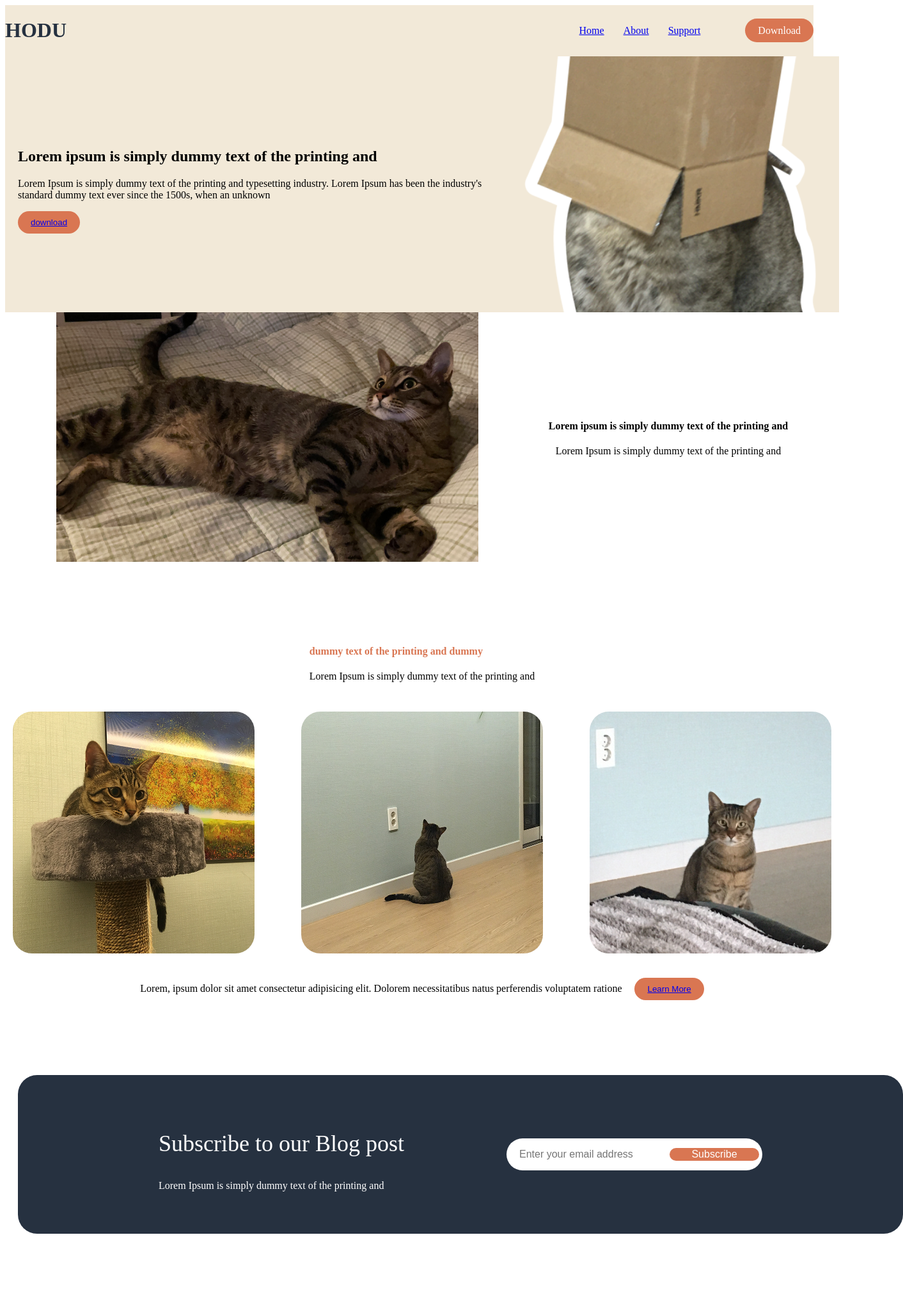
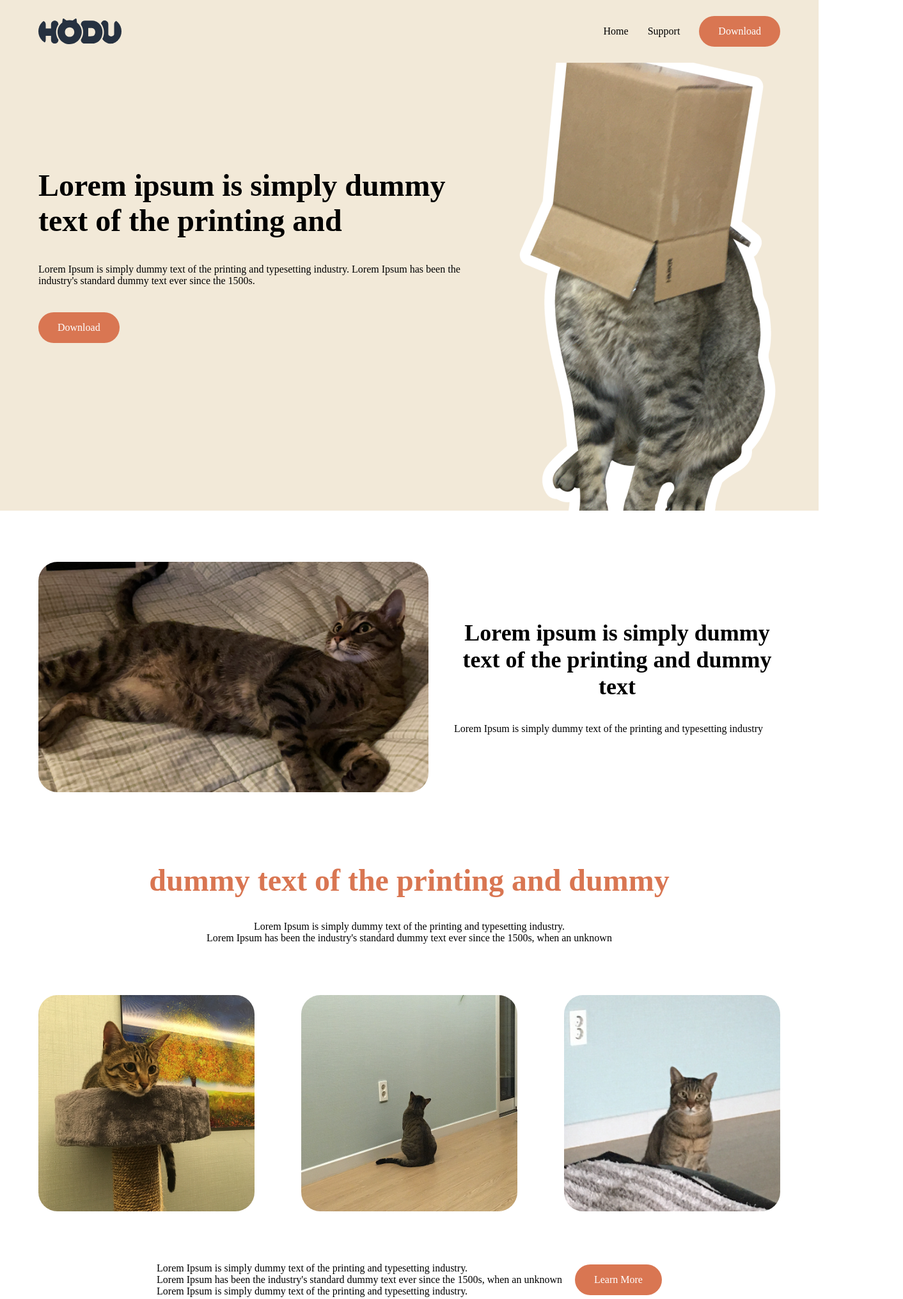
Before and after one commit to gsbymsui83-commits/hodu2, a plain HTML site: page index.html in a window 1280 px wide. Shown: the top 2030 px of the page at 64% size, 1412 px wide, since content can reach past the window. Before the commit the page ends 1936 px from the top, so only its background shows below. Drawn offline with Linux system fonts and the light colour scheme.

Commit message:
업데이트

```diff
--- a/css/reset.css
+++ b/css/reset.css
@@ -1,11 +1,9 @@
-# {
+* {
     margin: 0;
     padding: 0;
     box-sizing: border-box;
     text-decoration: none;
 }
 
-ul, ol {
-    list-style: none;
-
-}
+li {list-style: none;}
+a {text-decoration: none; color: inherit}
--- a/css/style.css
+++ b/css/style.css
@@ -1,200 +1,269 @@
 :root {
     --main-color: #F2E9D8;
-    --basic-color: #FFFFFF;
     --point-color: #D97652;
-    --text-color: #000000;
-    --subscript-color: #263140;
+    --white: #FFFFFF;
+    --black: #000000;
+    --navy: #263140;
+
+    --container: 1200px
 }
 
-body {
-    background-color: var(--basic-color);
-}
-
+/* 공통클래스 container, img, btn */
 .container {
-    max-width: 1280px;
-    width: 100%;
+    max-width: var(--container);
     margin: 0 auto;
     padding: 0 20px;
 }
+
+.btn {
+   padding: 15px 30px;
+   width:fit-content;
+   background-color: var(--point-color);
+   color: var(--white);
+   border-radius: 40px;
+}
+
+img {
+    max-width: 100%; display: block;
+    border-radius: 30px;
+    }
+
+/*============ header========== */
 header {
+    background-color: var(--main-color);
+    width: 100%;
+    position: fixed;
+    top:0;
+    left:0;
+    z-index: 1000;
+}
+
+
+.header-content {
+    display: flex;
+    justify-content: space-between;
+    align-items: center;
+    margin: 25px auto;
+}
+
+/* .logo {
+    aspect-ratio: 130/40;
+} */
+.navbar {
+    display: flex;
+    align-items: center;
+    gap: 30px;
+}
+
+.navbar li:last-child {
+    margin-left: 40px;
+}
+
+/* 헤더 아래에 있는 hero 섹션 */
+.hero  {
+    background-color: var(--main-color);
+    width: 100%;
+
+}
+.hero-content {
+    display: flex;
+    justify-content:space-between;
+    align-items: center;
+    /* gap:40px */
+}
+
+.hero .text-box {
+    /* margin:  */
+    display: flex;
+    flex-direction: column;
+    justify-content: center;
+    max-width: 734px;
+    flex: 1 1 734px;
+    gap: 40px;
+    max-width: 60%;
+}
+
+.hero .text-box h1 {
+    font-size: 48px;
+    font-weight: bold;
+}
+
+.hero .img-box {
+    flex: 1 1 415px;
+    max-width: 415px;
+}
+
+/*============ gallery section ========== */
+.gallery-content {
+    display: flex;
+    flex-direction: column;
+    justify-content: space-between;
+    align-items: center;
+    gap: 110px;
+    margin: 80px auto;
+}
+
+/* gallery-1 */
+.gallery-1 {
     display: flex;
     flex-direction: row;
     justify-content: space-between;
     align-items: center;
-    padding: 25px auto;
-    background-color: var(--main-color);
+    gap: 40px;
 }
 
-.logo a {
-    font-size: 2rem;
-    font-weight: bold;
-    color: var(--subscript-color);
-    text-decoration: none;
-}
-.navbar ul {
-    display: flex;
-    justify-content: center;
-    align-items: center;
-    list-style: none;
-    gap: 30px;
-}
-
-nav ul li:last-child {
-    margin-left: 40px;
-}
-
-.btn {
-    padding: 10px 20px;
-    background-color: var(--point-color);
-    color: var(--basic-color);
-    border: none;
-    border-radius: 40px;
-    text-decoration: none;
-}
-
-.hero-section  {
-    display: flex;
-    flex-direction: row;
-    justify-content: center;
-    align-items: center;
-    background-color: var(--main-color);
+.gallery-1 .img-box {
+    max-width: 660px;
+    flex: 1 1 660px;
 
 }
 
-.hero-section .text-box {
-    display: row;
-    flex-direction: column;
-    max-width: 734px;
-    margin-right: 50px;
+.gallery-1 .text-box {
+    max-width: 510px;
 }
 
-.hero-section .img-box {
-    width: 500px;
-    height: 400px;
-    background-image: url('../images/img_cat_png.png');
-    background-size: cover;
-    background-position: center;
-    background-repeat: no-repeat;
+.gallery-1 .text-box h2 {
+    font-size: 36px;
+    font-weight: bold;
+    text-align: center;
+    margin-bottom: 36px;
 }
 
-.main-section {
+.gallery-2 {
     display: flex;
     flex-direction: column;
     justify-content: center;
     align-items: center;
-    gap:110px
+    gap: 80px;
 }
 
-.main-section .main-intro {
-    display: flex;
-    flex-direction: row;
-    justify-content: center;
-    align-items: center;
-    gap: 110px;
-}
-
-
-.main-intro .img-box {
-    width: 660px;
-    height: 390px;
-    background-image: url('../images/img_4.png');
-    background-size: cover;
-    background-position: center;
-    background-repeat: no-repeat;
-}
-
-.main-intro .text-box {
-    max-width: 600px;
+.gallery-2 .text-box-1 {
     text-align: center;
 }
 
-.main-gallery {
-    display: flex;
-    flex-direction: column;
-    justify-content: center;
-    align-items: center;
-    gap: 30px;
+.gallery-2 .text-box-1 h3 {
+    color: var(--point-color);
+    font-size: 48px;
+    margin-bottom: 36px;
 }
 
-.main-gallery .text-box {
-    text-align: center;
-    /* max-width: 600px; */
-    gap:36px;
-}
-
-.main-gallery .text-box2 h4 {
-    color: var(--point-color);
-}
-
-.main-gallery .gallery-grid {
+.gallery-2 .gallery-grid {
     display: grid;
     grid-template-columns: repeat(3, 1fr);
     gap: 73px;
 }
 
-.main-gallery .img-box {
-    width: 378px;
-    height: 378px;
-    background-size: cover;
-    background-position: center;
-    background-repeat: no-repeat;
-    border-radius: 30px;
-}
-
-.img1 {
-    background-image: url('../images/img_1.png');
-}
-
-.img2 {
-    background-image: url('../images/img_2.png');
-}
-
-.img3 {
-    background-image: url('../images/img_3.png');
-}
-
-.text-box3 {
+.gallery-2 .text-box-2 {
     display: flex;
     flex-direction: row;
     justify-content: center;
     align-items: center;
     gap: 20px;
 }
+@media (max-width: 768px) {
+    .container {
+        font-size: 14px;
+    }
+    .navbar {display: none;}
 
-.main-subscribe {
+    /* hero-section */
+    .hero-content {
+        flex-direction: column;
+        gap: 32px;
+    }
+
+    .hero .text-box {
+        align-items: center;
+        text-align: center;
+        gap: 20px
+    }
+
+    .hero-content .text-box h1 {
+        font-size: 24px;
+        gap: 32px;
+    }
+
+    /* gallery section */
+    .gallery-content {
+    gap: 60px;
+    margin: 80px auto;
+    max-width: 326px;
+    }
+
+    /* gallery-1 */
+    .gallery-1 {
+        flex-direction: column;
+        gap: 32px
+    }
+
+    .gallery-1 .text-box h2 {
+        font-size:24px;
+        margin-bottom: 16px;
+        text-align: left;
+        }
+
+    .gallery-2 {
+    gap: 50px;
+    }
+
+    .gallery-2 .text-box-1 h3 {
+    font-size:24px;
+    margin-bottom: 16px;
+    }
+
+    .gallery-2 .gallery-grid {
+    grid-template-columns: repeat(1, 1fr);
+    gap: 20px;
+    }
+
+    .gallery-2 .text-box-2 {
+    flex-direction: column;
+    justify-content: center;
+    gap: 20px;
+    }
+}
+
+/* gallery-3 */
+.gallery-3 {
     display: flex;
-    flex-direction: row;
     justify-content: center;
     align-items: center;
+    width: 100%;
     padding : 50px 60px;
-    background-color: var(--subscript-color);
+    background-color: var(--navy);
     border-radius: 30px;
-    width: 100%;
-    gap: 60px
+    gap: 140px
+
+    margin-bottom: -100px;
+    /* 내 키의 절반 정도를 아래로 밀어버림 */
+    position: relative;
+    z-index: 10;
 
 }
 
-.main-subscribe .text-box4 {
-    color: var(--basic-color);
-    max-width: 500px;
-    margin-right: 100px;
+.gallery-3 .text-box {
+    color: var(--white);
+    max-width: 600px   ;
+    margin-right: 140px;
 }
 
-.main-subscribe .main-text {
+.gallery-3 .main-text {
     font-size: 36px;
+    margin-bottom: 14px;
 }
 
-.main-subscribe .input-box {
+/* input box */
+.gallery-3 .input-box {
     display: flex;
     justify-content: center;
     align-items: center;
-    background-color: var(--basic-color);
+    background-color: var(--white);
     border-radius:60px;
-    width: 400px;
+    /* width: 400px; */
     gap: 10px;
 }
 
-.main-subscribe .input-box input {
+.gallery-3 .input-box input {
     border: none;
     background: none;
     outline: none;
@@ -203,14 +272,36 @@ nav ul li:last-child {
     font-size: 16px;
 }
 
-.main-subscribe .input-box button {
+.gallery-3 .input-box .btn-subscribe {
     border: none;
-    background: none;
-    background-color: var(--point-color);
-    outline: none;
-    border-radius: 60px;
     margin: 5px;
-    color: var(--basic-color);
-        width: 200px;
-    font-size: 16px;
 }
+
+/* ====================footer====================== */
+.footer-content {
+    display: flex;
+    justify-content: space-between;
+    align-items: center;
+    margin: 25px auto;
+}
+
+.footer-content .logo {
+    aspect-ratio: 226/70;
+}
+.sns {
+    display: flex;
+    align-items: center;
+    gap: 20px;
+}
+
+@media (max-width: 768px) {
+    .hero-section, .main-intro {
+        flex-direction: column;
+    }
+
+    .hero-section .img-box, .main-intro .img-box {
+        width: 100%;
+        height: auto;
+        margin: 20px 0;
+    }
+}
--- a/index.html
+++ b/index.html
@@ -3,87 +3,114 @@
 <head>
     <meta charset="UTF-8">
     <meta name="viewport" content="width=device-width, initial-scale=1.0">
-    <title>Document</title>
+    <title>Hodu</title>
      <link rel="stylesheet" href="./css/reset.css"/>
-    <link rel="stylesheet" href="./css/fonts.css"/>
     <link rel="stylesheet" href="./css/style.css"/>
 </head>
 <body>
 
     <header>
-        <h1 class="logo">
-            <a href="#">HODU</a>
-        </h1>
-        <nav class="navbar">
-            <ul>
-                <li><a href="#">Home</a></li>
-                <li><a href="#">About</a></li>
-                <li><a href="#">Support</a></li>
-                <li>
-                    <a href="#" class="btn">Download</a>
-                </li>
-            </ul>
-        </nav>
+        <div class="container header-content">
+           <a class="logo" href="#">
+            <img src="../images/logo.svg" alt="로고 이미지"/>
+           </a>
+
+           <nav class="navbar">
+            <a href="#">Home</a>
+            <a href="#">Support</a>
+            <a class="btn btn-download" href="#">Download</a>
+           </nav>
+
+        </div>
     </header>
 
 
     <main>
-        <section class="hero-section container">
-            <div class="text-box">
-            <h2>Lorem ipsum is simply dummy text of the printing and</h2>
-            <p>Lorem Ipsum is simply dummy text of the printing and typesetting industry. Lorem Ipsum has been the industry's standard dummy text ever since the 1500s, when an unknown</p>
-            <button class="btn"><a href="#">download</a></button>
+        <section class="hero">
+        <div class="container hero-content">
+             <div class="text-box">
+                <h1>Lorem ipsum is simply dummy text of the printing and</h1>
+                <p>Lorem Ipsum is simply dummy text of the printing and typesetting industry.
+                Lorem Ipsum has been the industry's standard dummy text ever since the 1500s.</p>
+                 <a class="btn btn-download" href="#">Download</a>
             </div>
-            <div class="img-box"></div>
+            <div class="img-box">
+                  <img src="../images/img_cat_png.png" alt="종이봉투 뒤집어 쓴 고양이" />
+            </div>
+        </div>
+
         </section>
 
-        <section class="main-section container">
-             <div class="main-intro">
-                <div class="img-box">
+        <section class="gallery-section">
+        <div class="container gallery-content">
+             <div class="gallery-1">
+                <div class="img img-box">
+                    <img src="../images/img_4.png" alt="누워서 얘교부리는 고양이">
                 </div>
                 <div class="text-box">
-                    <h4>Lorem ipsum is simply dummy text of the printing and</h4>
-                    <p>Lorem Ipsum is simply dummy text of the printing and </p>
+                    <h2>Lorem ipsum is simply dummy text of the printing and dummy text</h2>
+                    <p>Lorem Ipsum is simply dummy text of the printing and typesetting industry</p>
                </div>
              </div>
 
-            <div class=main-gallery>
-            <div class="text-box2">
-                <h4>dummy text of the printing and dummy</h4>
-                <p>Lorem Ipsum is simply dummy text of the printing and </p>
+            <div class=gallery-2>
+            <div class="text-box-1">
+                <h3>dummy text of the printing and dummy</h3>
+                <p>Lorem Ipsum is simply dummy text of the printing and typesetting industry.<br>
+              Lorem Ipsum has been the industry's standard dummy text ever since the 1500s, when an unknown </p>
             </div>
             <div class="gallery-grid">
-                <div class="img-box img1"></div>
-                <div class="img-box img2"></div>
-                <div class="img-box img3"></div>
+                <div class="img img-box">
+                  <img src="../images/img_1.png" alt="캣타워에 올라가있는 고양이">
+                </div>
+                <div class="img img-box">
+                    <img src="../images/img_2.png" alt="거실에 앉아 등을 보이고 있는 고양이">
+                </div>
+                <div class="img img-box">
+                    <img src="../images/img_3.png" alt="이불위에서 정면을 보고 있는 고양이">
+                </div>
             </div>
-            <div class="text-box3">
-                <p>Lorem, ipsum dolor sit amet consectetur adipisicing elit. Dolorem necessitatibus natus perferendis voluptatem ratione</p>
-                 <button class="btn"><a href="#">Learn More</a></button>
+            <div class="text-box-2">
+                <p>Lorem Ipsum is simply dummy text of the printing and typesetting industry.<br>
+              Lorem Ipsum has been the industry's standard dummy text ever since the 1500s, when an unknown <br>
+            Lorem Ipsum is simply dummy text of the printing and typesetting industry.</p>
+                 <a class="btn" href="#">Learn More</a>
             </div>
             </div>
 
-            <div class="main-subscribe container">
-                <div class="text-box4">
+            <div class="gallery-3">
+                <div class="text-box">
                     <p class="main-text">Subscribe to our Blog post</p>
-                    <p>Lorem Ipsum is simply dummy text of the printing and </p>
+                    <p>Lorem Ipsum is simply dummy text of the printing and typesetting industry.<br>
+                    Lorem Ipsum has been the industry's standard dummy text  </p>
                 </div>
                 <div class="input-box">
                     <input type="email" placeholder="Enter your email address">
-                    <button class="btn-subscribe">Subscribe</button>
+                    <button class="btn btn-subscribe">Subscribe</button>
                 </div>
             </div>
          </section>
 
 
-        <section class="banner-section">
-
+        <section class="banner-section container">
+              <img src="../images/img_5.png" alt="고양이 얼굴 클로즈업">
         </section>
 
     </main>
 
     <footer>
+        <div class="container footer-content">
+           <a class="logo" href="#">
+            <img src="../images/logo.svg" alt="로고 이미지"/>
 
+           <nav class="sns">
+            <a href="#"><img src="../images/icon-blog.png" alt="sns1"></a>
+            <a href="#"><img src="../images/icon-insta.png" alt="sns2"></a>
+            <a href="#"><img src="../images/icon-facebook.png" alt="sns3"></a>
+            <a href="#"><img src="../images/icon-youtube.png" alt="sns3"></a>
+           </nav>
+
+        </div>
     </footer>
 </body>
 </html>
```
Also changed, not shown: css/fonts.css (deleted), images/icon-blog.png (added), images/icon-facebook.png (added), images/icon-insta.png (added), images/icon-youtube.png (added), images/logo.svg (added), 1 other file.
